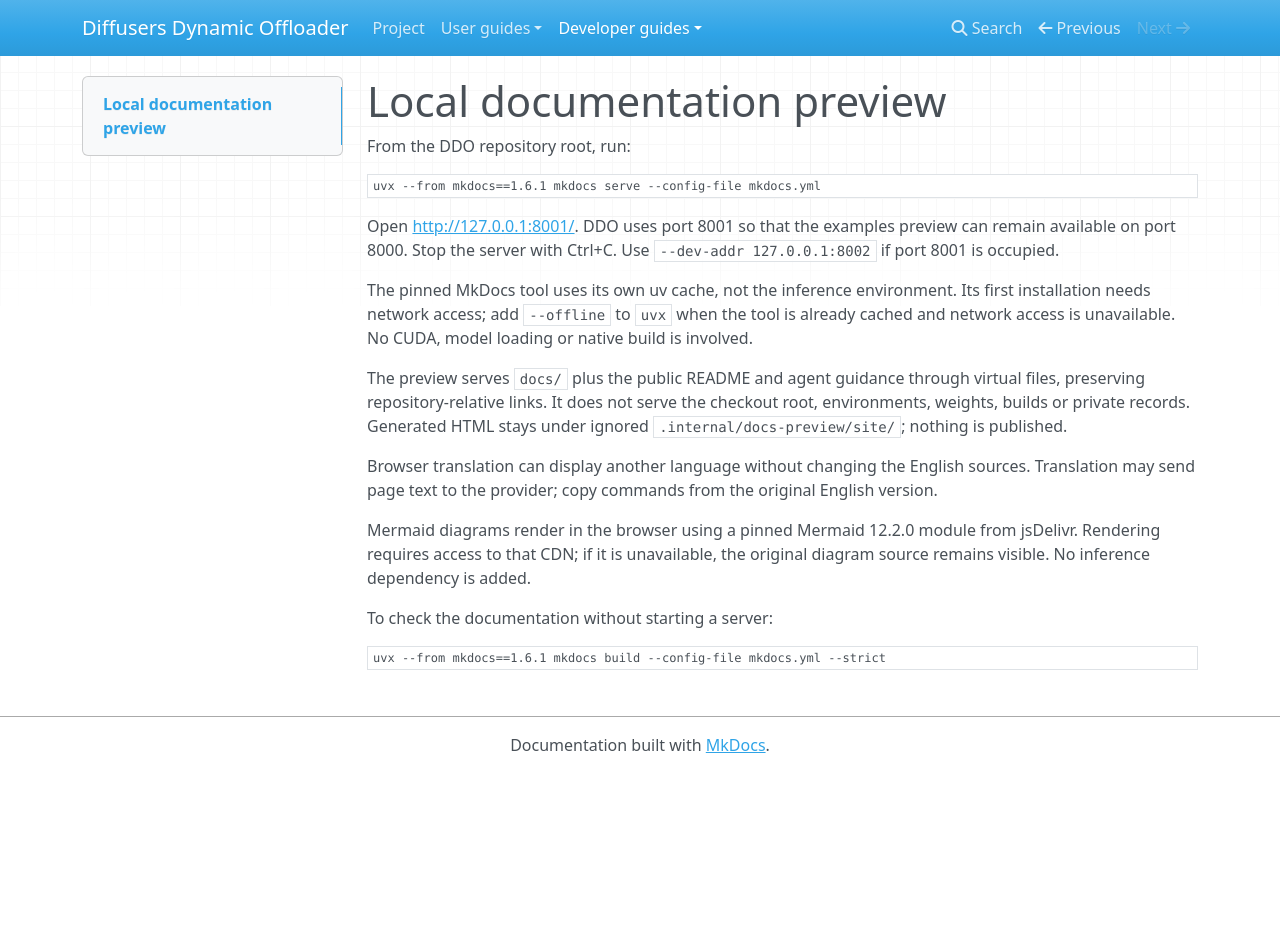
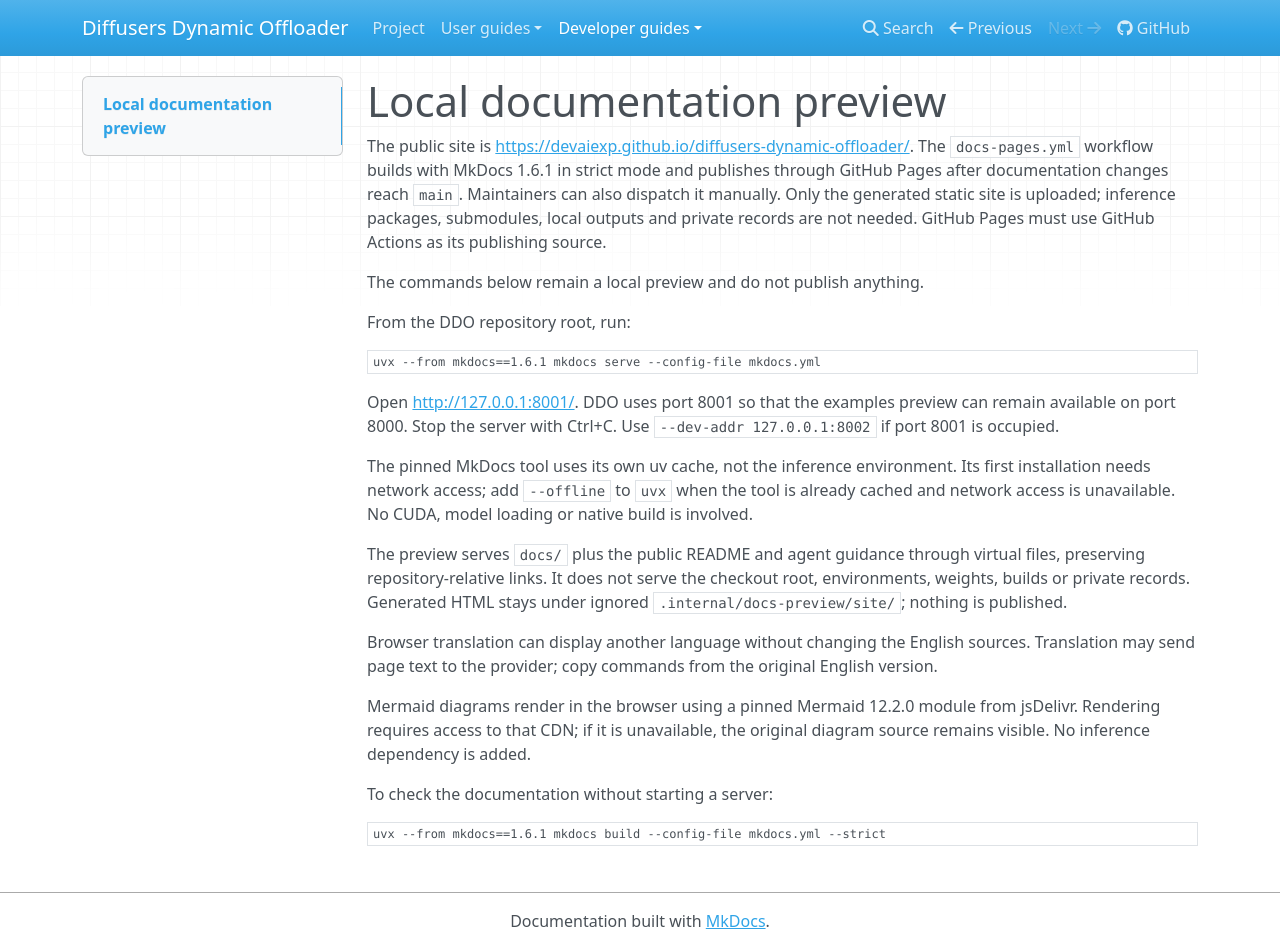
Before and after one commit to DEVAIEXP/diffusers-dynamic-offloader, an MkDocs documentation site: the page built from docs/developer/docs-preview.md, in a window 1280 px wide and 949 px high. Built offline with MkDocs 1.6.1, drawn with Linux system fonts in a browser that asks for light colours.

Commit message:
Publish public documentation with GitHub Pages

```diff
--- a/docs/developer/docs-preview.md
+++ b/docs/developer/docs-preview.md
@@ -1,4 +1,13 @@
 # Local documentation preview
+
+The public site is <https://devaiexp.github.io/diffusers-dynamic-offloader/>.
+The `docs-pages.yml` workflow builds with MkDocs 1.6.1 in strict mode and
+publishes through GitHub Pages after documentation changes reach `main`.
+Maintainers can also dispatch it manually. Only the generated static site is
+uploaded; inference packages, submodules, local outputs and private records
+are not needed. GitHub Pages must use GitHub Actions as its publishing source.
+
+The commands below remain a local preview and do not publish anything.
 
 From the DDO repository root, run:
 
--- a/mkdocs.yml
+++ b/mkdocs.yml
@@ -1,4 +1,7 @@
 site_name: Diffusers Dynamic Offloader
+site_url: https://devaiexp.github.io/diffusers-dynamic-offloader/
+repo_url: https://github.com/DEVAIEXP/diffusers-dynamic-offloader
+edit_uri: ''
 site_description: DDO integration and developer documentation
 docs_dir: docs
 site_dir: .internal/docs-preview/site
```
Also changed, not shown: README.md (+3 -0 lines), 1 other file.
